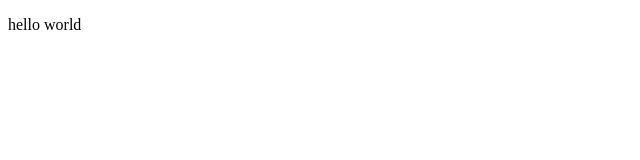
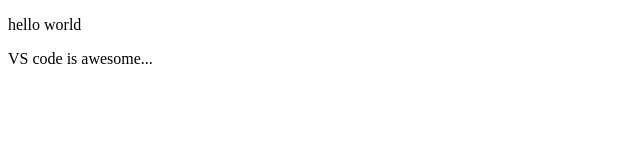
Before and after one commit to engrsayed90/git-turorial, a plain HTML site: page index.html in a window 1280 px wide. Shown: the whole page, without its empty margins (0-640 px from the left). Drawn offline with Linux system fonts and the light colour scheme.

Commit message:
Added a new p tag in index.html

```diff
--- a/index.html
+++ b/index.html
@@ -8,5 +8,6 @@
 </head>
 <body>
     <p>hello world</p>
+    <p>VS code is awesome...</p>
 </body>
 </html>
```
